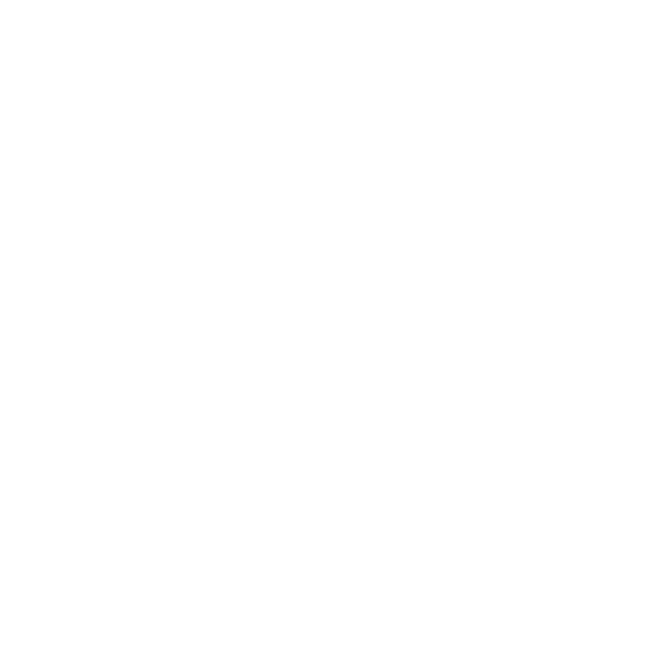
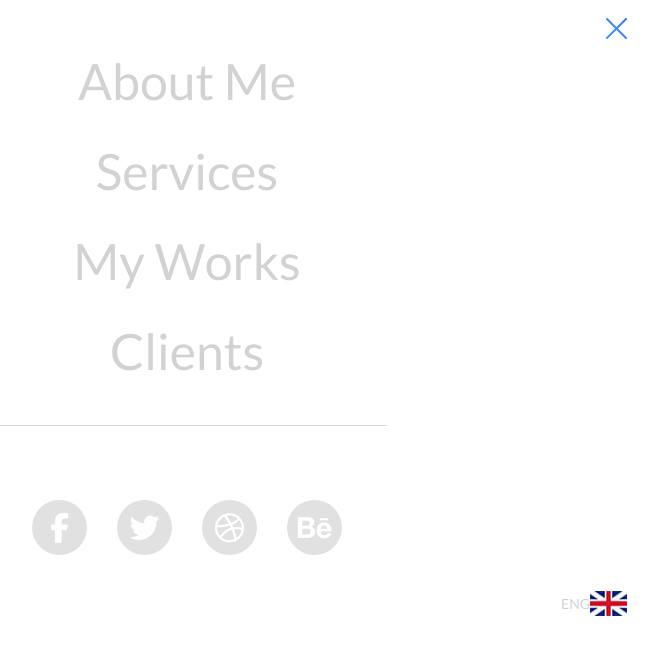
Before and after one commit to KateKharchenko/free-portfolio, a website: page index.html in a window 1280 px wide. Shown: the whole page, without its empty margins (453-1111 px from the left). Drawn offline with Linux system fonts and the light colour scheme.

Commit message:
popup block

```diff
--- a/index.html
+++ b/index.html
@@ -1,15 +1,60 @@
 <!DOCTYPE html>
 <html lang="en">
+
 <head>
     <meta charset="UTF-8">
     <meta name="viewport" content="width=device-width, initial-scale=1.0">
     <meta http-equiv="X-UA-Compatible" content="ie=edge">
-    <title></title>
+    <title>Free-portfolio</title>
     <link rel="shortcut icon" href="favicon.ico" type="image/x-icon">
     <link rel="stylesheet" href="css/styles.css">
+    <script src="https://kit.fontawesome.com/801f204f72.js" crossorigin="anonymous"></script>
 </head>
+
 <body>
+    <div class="popup">
+        <div class="popup__img">
+            <a href="#">
+                <img src="img/close.png" alt="Close">
+            </a>
+        </div>
+        <ul class="popup__menu">
+            <li class="popup__item">
+                <a href="#">About Me</a>
+            </li>
+            <li class="popup__item">
+                <a href="#">Services</a>
+            </li>
+            <li class="popup__item">
+                <a href="#">My Works</a>
+            </li>
+            <li class="popup__item">
+                <a href="#">Clients</a>
+            </li>
+        </ul>
+        <ul class="popup__socials">
+            <li class="popup__social">
+                <a class="popup__link" href="#">
+                    <i class="fab fa-facebook-f"></i>
+                </a>
+            </li>
+            <li class="popup__social">
+                <a class="popup__link" href="#"><i class="fab fa-twitter"></i></a>
+            </li>
+            <li class="popup__social">
+                <a class="popup__link" href="#"><i class="fab fa-dribbble"></i></a>
+            </li>
+            <li class="popup__social">
+                <a class="popup__link" href="#"><i class="fab fa-behance"></i></a>
+            </li>
+        </ul>
+        <div class="popup__flag">
+            <a href="#"><span>ENG</span>
+                <img src="img/flag.jpg" alt="flag">
+            </a>
+        </div>
+    </div>
 
-    <script src="https://kit.fontawesome.com/0dd4081373.js" crossorigin="anonymous"></script>
 </body>
+
 </html>
--- /dev/null
+++ b/scss/_menu-popup.scss
@@ -0,0 +1,70 @@
+.popup {
+    width: 70%;
+    margin: 10px auto;
+    border: 1px solid #fff;
+    border-radius: 10px;
+    position: relative;
+    &__img {
+        position: absolute;
+        right: 7px;
+        top: 7px;
+    }
+    &__menu {
+        list-style: none;
+        margin: 0 auto;
+        padding: 25px 150px 15px;
+        font-size: $h1-size;
+        text-align: center;
+        text-transform: capitalize;
+    }
+    &__item a {
+        color: #d2d2d2;
+        text-decoration: none;
+            @include hover {
+                color: $brand-color;
+        }
+    }
+    &__socials {
+        list-style: none;
+        display: flex;
+        justify-content: center;
+        padding: 0;
+        position: relative;
+        &:before {
+            content: '';
+            border-top: 1px solid #d1d9e4;
+            width: 400px;
+            position: absolute;
+
+        }
+    }
+    &__social {
+        font-size: 3rem;
+        text-align: center;
+        width: 55px;
+        height: 55px;
+        margin: 15px;
+        margin-top: 75px;
+        border-radius: 50%;
+        background-color: #e1e1e1;
+        @include hover {
+            background-color: $brand-color;
+            border: 1px  solid $brand-color;
+        }
+    }
+        &__link {
+            color: #fff;
+        }
+    &__flag {
+        text-align: right;
+        position: relative;
+        & a {
+            display: flex;
+            text-decoration: none;
+            position: absolute;
+            right: 7px;
+            top: 7px;
+            color: #d2d2d2;
+        }
+    }
+}
--- a/scss/styles.scss
+++ b/scss/styles.scss
@@ -3,6 +3,7 @@
 @import 'mixins';
 @import 'socials';
 @import 'slider';
+@import 'menu-popup';
 
 * {
     box-sizing: border-box;
```
Also changed, not shown: css/styles.css, img/close.png (added), img/flag.jpg (added), scss/_socials.scss (line endings or trailing spaces), scss/_variables.scss (line endings or trailing spaces).
